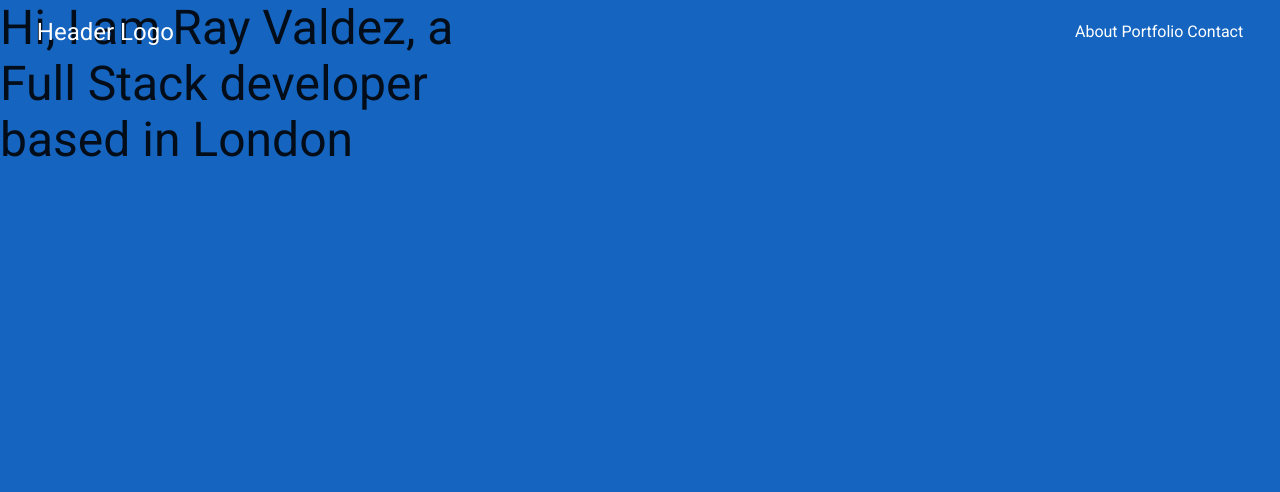
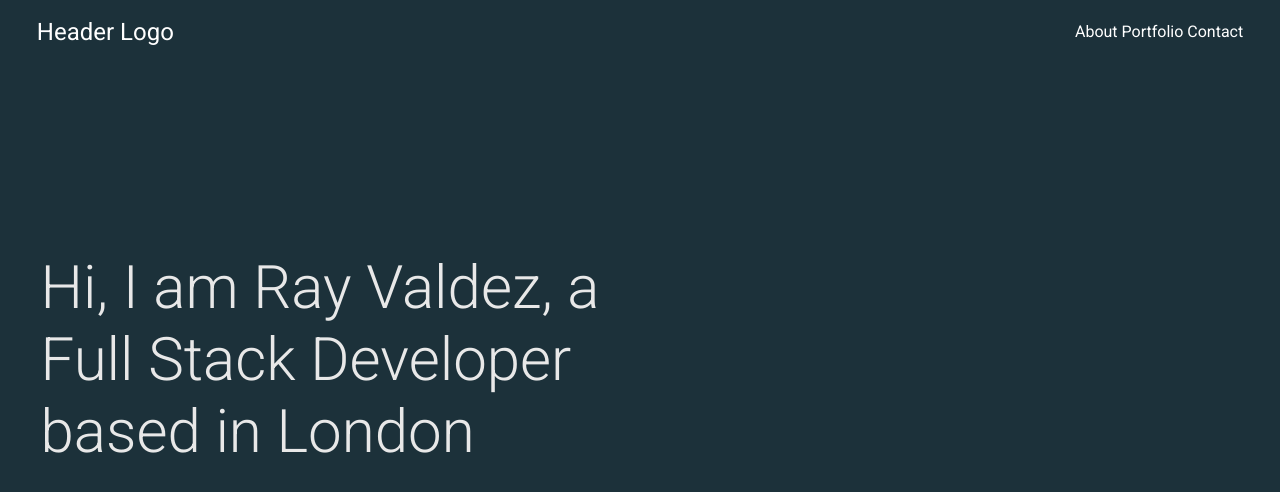
Before and after one commit to rayvaldez/itsallrayv, a React (Create React App) app: page / in a window 1280 px wide. Shown: the top 492 px of the page. Built offline with nearby package versions, Linux system fonts and the light colour scheme.

Commit message:
Format title and change background colour

```diff
--- a/src/components/landing.js
+++ b/src/components/landing.js
@@ -11,11 +11,18 @@ const Landing = () => {
         sx={{
           width: '100%',
           height: '100vh',
-          backgroundColor: 'primary.dark',
+          backgroundColor: '#1c313a',
       }}>
-        <Typography variant="h3">
+        <Typography variant="h2" sx={{
+          display: 'flex',
+          justifyContent: 'center',
+          alignItems: 'center',
+          height: '90vh',
+          width: '50vw',
+          color: '#e8e8e8',
+        }}>
           Hi, I am Ray Valdez, a <br/>
-          Full Stack developer <br/>
+          Full Stack Developer <br/>
           based in London
         </Typography>
       </Box>
```
